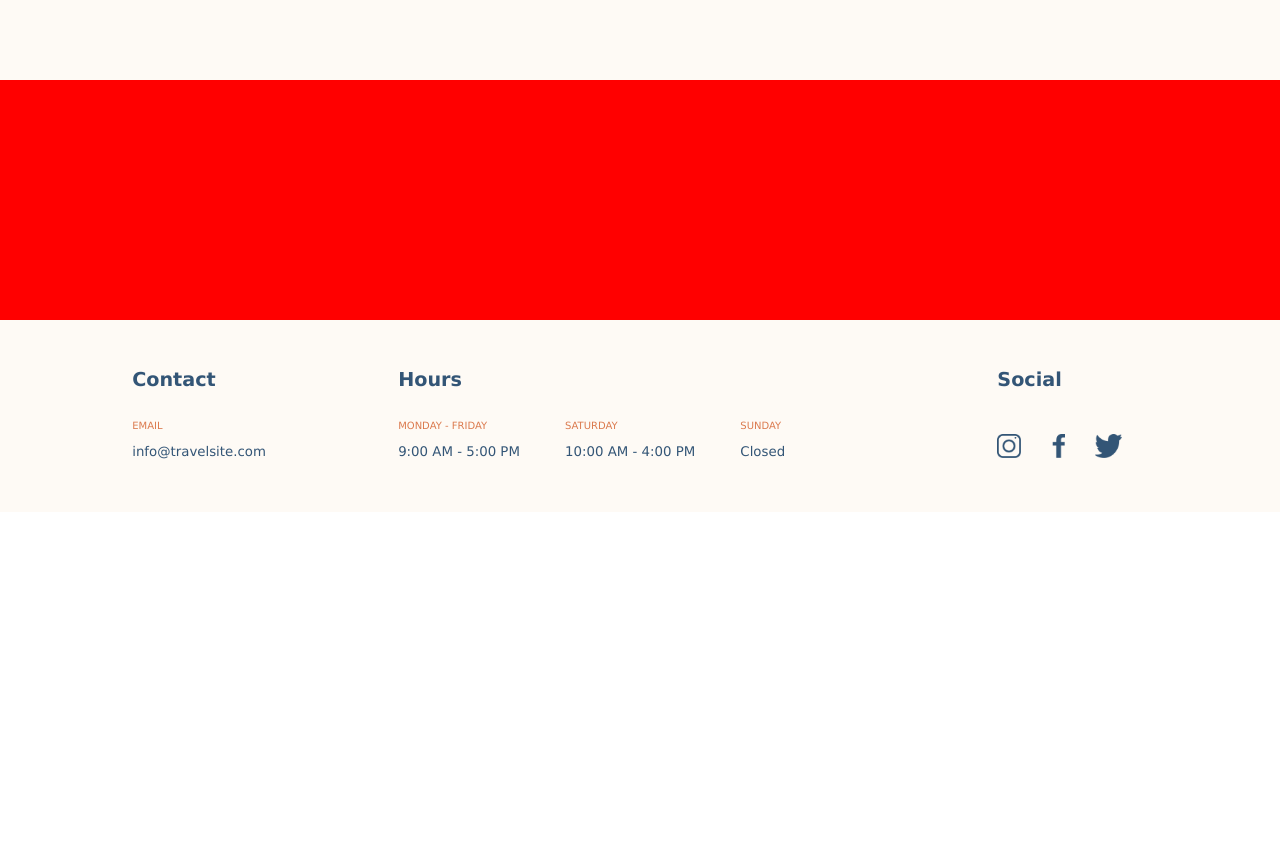
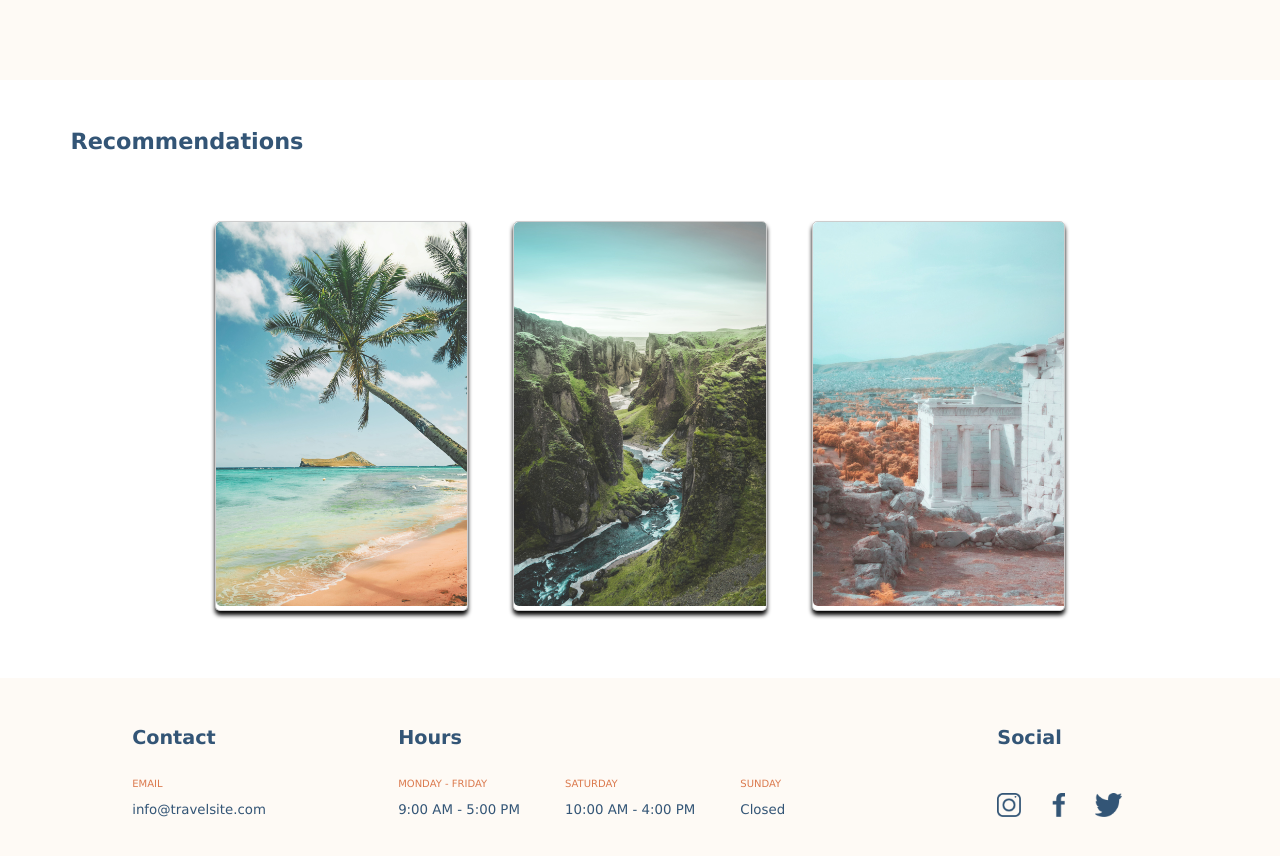
Before and after one commit to Ibrahimabudalah/Ibrahim-Abudalah-travelsite, a plain HTML site: page index.html in a window 1280 px wide. Shown: the part 480-1336 px from the top of the page. Before the commit the page ends 992 px from the top, so only its background shows below. Drawn offline with Linux system fonts and the light colour scheme.

Commit message:
structured and styled the recomendations section

```diff
--- a/css/global.css
+++ b/css/global.css
@@ -52,13 +52,6 @@
 
 }
 /* Navigation Bar Ends here */
-
-/* main */
-main{
-    height: 50rem;
-    background-color: red;
-}
-/* main ends */
 /* Footer Starts here */
 .footer{
     background-color: #FEFAF5;
--- a/css/main.css
+++ b/css/main.css
@@ -1,6 +1,3 @@
-/* main{
-    background-color: grey;
-} */
 /* Hero Section Starts Here */
 .main-hero-section{
     background-color: #FEFAF5;
@@ -9,14 +6,9 @@
     justify-content: space-evenly;
     align-items: center;
 }
-.main-hero-section img{
-    height: 22rem;
-    margin-top: 2rem;
-}
 .main-hero-section__left{
     width: 50%;
 }
-
 .main-hero-section__heading{
     color: #335576;
     font-size: 2rem;
@@ -41,4 +33,53 @@
     background-color: #DB7A4E;
     color: white;
     opacity: 0.8;
+}
+.main-hero-section img{
+    height: 22rem;
+    margin-top: 2rem;
+}
 /* Hero Section Ends Here */
+/* Recommendations Section Starts Here */
+.main-recomendations h1{
+    color: #335576;
+    font-size: 1.4rem;
+    margin: 3rem 4.4rem;
+}
+.main-recomendations-section{
+    color: #335576;
+    display: flex;
+    flex-direction: row;
+    justify-content: space-around;
+    margin: 3rem 12rem;
+}
+.main-recomendations-section__cards{
+    border: 1px solid rgba(0, 0, 0, 0.2);
+    box-shadow: 0px 4px 4px rgb(0, 0, 0);
+    border-radius: 5px;
+    margin: 1.2rem;
+    overflow: hidden;
+    width: 15.7rem;
+}
+.main-recomendations-section__cards:hover{
+    opacity: 20%;
+}
+.main-recomendations__hawaii img{
+    height: 24rem;
+    width: 15.9rem;
+    /* /* box-shadow: 0 .313rem 1.563rem -0.063rem rgba(0, 0, 0, 0.20); */
+    border-radius: 5px;
+}
+.main-recomendations__iceland img{
+    height: 24rem;
+    width: 16.1rem;
+    /* /* box-shadow: 0 .313rem 1.563rem -0.063rem rgba(0, 0, 0, 0.20); */
+    border-radius: 5px;
+}
+.main-recomendations__greece img{
+    height: 24rem;
+    width: 16.1rem;
+    /* /* box-shadow: 0 .313rem 1.563rem -0.063rem rgba(0, 0, 0, 0.20); */
+    border-radius: 5px;
+}
+
+/* Recommendations Section Ends Here */
--- a/index.html
+++ b/index.html
@@ -45,12 +45,28 @@
                     vacation with us now.</p>
                 <a href="#" class="main-hero-section__button"> Get started</a>
             </div>
-
             <img src="/Assets/Images/hero.png" alt="hero image">
         </section>
-        <section class="main-recomendations-section">
-
-        </section>
+        <div class="main-recomendations">
+            <h1>Recommendations</h1>
+            <div class="main-recomendations-section">
+                <div class="main-recomendations-section__cards">
+                    <div class="main-recomendations__hawaii">
+                       <a href="/pages/hawaii.html"><img src="/Assets/Images/hawaii.jpg" alt="Hawaii image"></a>
+                    </div>
+                </div>
+                <div class="main-recomendations-section__cards">
+                    <div class="main-recomendations__iceland">
+                        <a href="/pages/iceland.html"><img src="/Assets/Images/iceland.jpg" alt="Iceland image"></a>
+                    </div>
+                </div>
+                <div class="main-recomendations-section__cards">
+                    <div class="main-recomendations__greece">
+                        <a href="/pages/greece.html"><img src="/Assets/Images/greece.jpg" alt="Greece image"></a>
+                    </div>
+                </div>
+            </div>
+        </div>
     </main>
     <footer class="footer">
         <section class="footer-containers">
```
